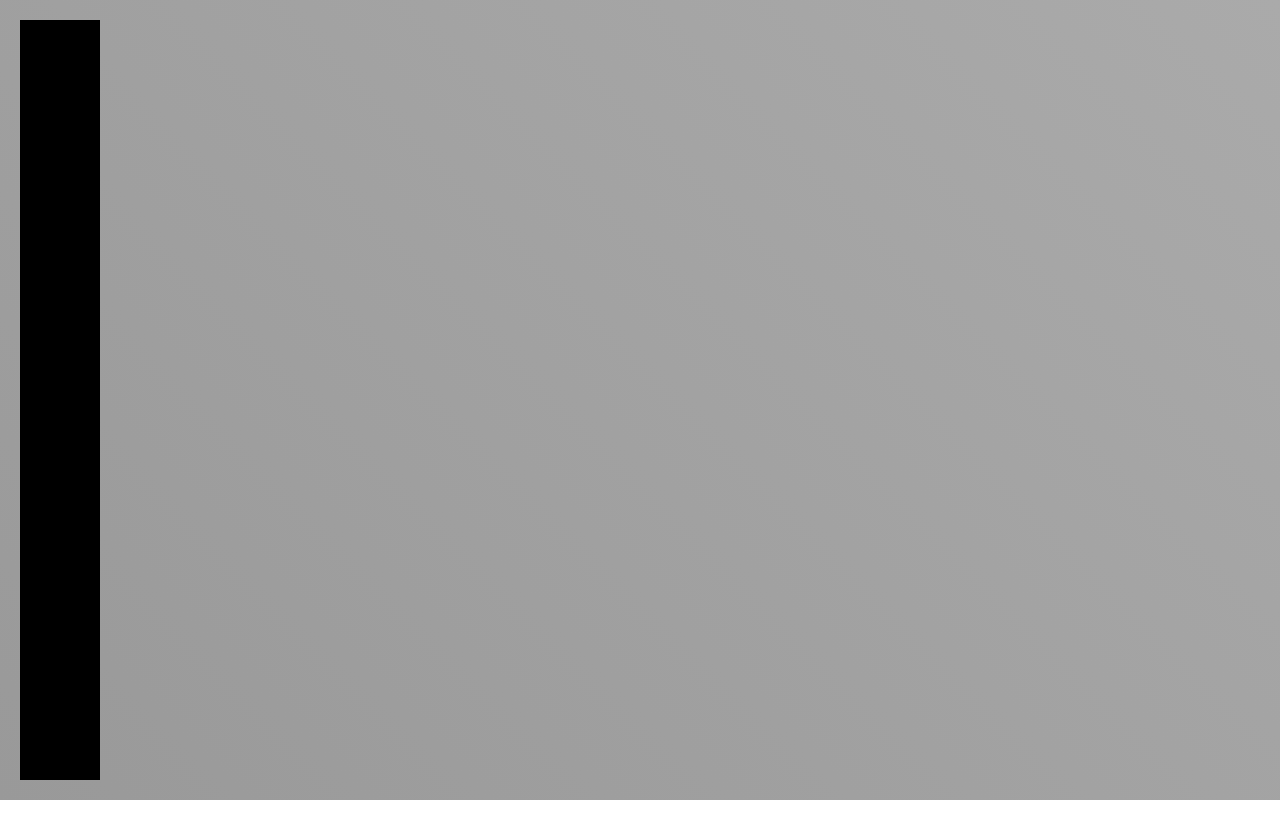
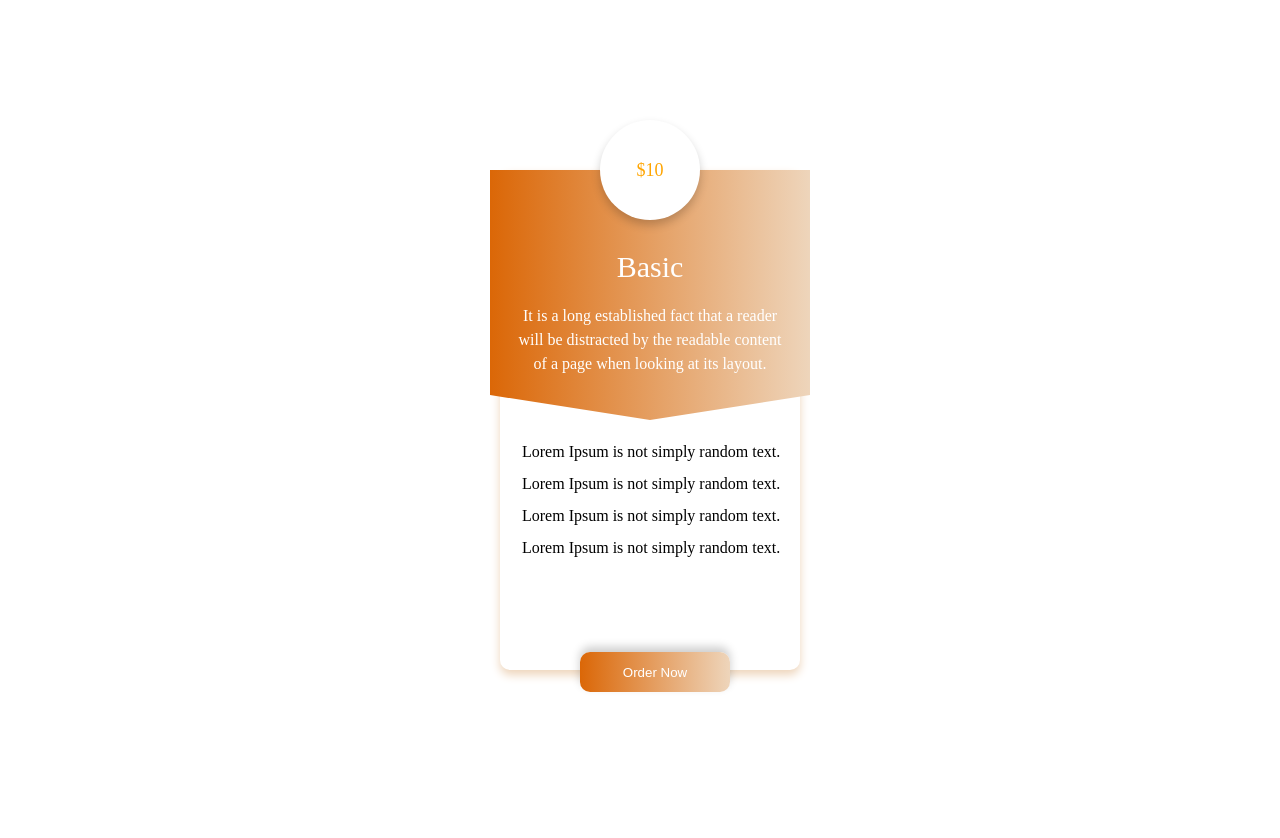
Before and after one commit to Dixit-Patel-1990/Frontend, a React (Create React App) app: page / in a window 1280 px wide. Before the commit the page ends 800 px from the top, so only its background shows below. Built offline with nearby package versions, Linux system fonts and the light colour scheme.

Commit message:
CSS Order Now Card Practice

```diff
--- a/src/App.css
+++ b/src/App.css
@@ -1,5 +1,5 @@
 .App{
     height: 100%;
     padding: 20px 0px 20px 20px;
-    background:linear-gradient(45deg, #999, #aaa)
+    /* background:linear-gradient(45deg, #999, #aaa) */
 }
--- a/src/App.js
+++ b/src/App.js
@@ -1,12 +1,14 @@
 import "./App.css";
 // import ErrorBoundryExample from "./Components/ErrorBoundry/ErrorBoundryExample";
-import Navigation from "./Components/Navigation/Navigation";
-
+// import Navigation from "./Components/Navigation/Navigation";
+import PriceCard from "./Components/Practice/PriceCard";
 function App() {
   return (
     <div className="App">
       {/* <ErrorBoundryExample /> */}
-      <Navigation />
+      {/* <Navigation /> */}
+
+      <PriceCard />
     </div>
   );
 }
--- /dev/null
+++ b/src/Components/Practice/PriceCard.js
@@ -0,0 +1,28 @@
+import "../../Styles/PriceCard.css"
+
+const PriceCard = () => {
+
+    return (
+        <div className="Container">
+            <div className="Card">
+                <div className="Top">
+                    <div className="Price"> $10</div>
+                    <p className="Title"> Basic</p>
+                    <p className="Description"> It is a long established fact that a reader will be distracted by the readable content of a page when looking at its layout. </p>
+                </div>
+                <div className="Middle">
+                    <ul className="Items">
+                        <li className="Item"> Lorem Ipsum is not simply random text. </li>
+                        <li className="Item"> Lorem Ipsum is not simply random text. </li>
+                        <li className="Item"> Lorem Ipsum is not simply random text. </li>
+                        <li className="Item"> Lorem Ipsum is not simply random text. </li>
+                    </ul>
+                </div>
+                <div className="Bottom">
+                    <button> Order Now</button>
+                </div>
+            </div>
+        </div>
+    );
+}
+export default PriceCard;
--- /dev/null
+++ b/src/Styles/PriceCard.css
@@ -0,0 +1,106 @@
+:root{
+    --dark-orange: #DB6707;
+    --light-orange: #EED5BB;
+}
+
+.Container{
+    display: flex;
+    justify-content: center;
+    align-items: center;
+    min-height: 100vh;
+}
+
+.Card{
+    width: 300px;
+    height:500px;
+    border-radius: 10px;
+    box-shadow: 0px 5px 10px var(--light-orange);
+    position: relative;
+    display: flex;
+}
+
+.Card .Top{
+    position: absolute;
+    width:320px;
+    height: 250px;
+    top: 0 ;
+    left:-10px;
+}
+
+.Card .Top::before{
+    content: '';
+    position: absolute;
+    width: 100%;
+    height:100%;
+    clip-path: polygon(0% 0%, 100% 0%, 100% 90%, 50% 100%, 0% 90%);
+    background: linear-gradient(to right, var(--dark-orange), var(--light-orange));
+}
+
+
+.Card .Top .Price{
+    position: absolute;
+    width:100px;
+    height:100px;
+    background-color: white;
+    text-align: center;
+    align-items: center;
+    justify-content: center;
+    display: flex;
+    color: orange;
+    font-size: large;
+    border-radius: 50%;
+    transform: translate(110px, -50px);
+    box-shadow: 0px 5px 10px rgba(0, 0, 0, .2);
+}
+
+.Card .Top .Title, .Card .Top .Description{
+    position: relative;
+    text-align: center;
+    align-items: center;
+}
+.Card .Top .Title{
+    top:50px;
+    font-size: 30px;
+    color: #fff;
+}
+.Card .Top .Description{
+    top:20px;
+    padding: 20px;
+    color: #fff;
+    font-weight: 100;
+    line-height: 1.5rem;
+}
+
+ul li{
+    text-decoration: none;
+    list-style: none;
+}
+
+.Card .Middle{
+    position: absolute;
+    margin-top: 20px;
+    top:230px;
+    left: -18px;
+    display: flex;
+    text-align: center;
+    align-items: center;
+    justify-content: center;
+}
+
+.Card .Middle .Items{
+    line-height: 32px;
+    font-size: 1rem;
+}
+
+.Card .Bottom button{
+    position: absolute;
+    width:150px;
+    height: 40px;
+    top:482px;
+    left: 80px;
+    border-radius: 10px;
+    background: linear-gradient(to right, var(--dark-orange), var(--light-orange));
+    border: none;
+    color: #fff;
+    box-shadow: 0px -5px 10px rgba(0, 0, 0, .2);
+}
```
